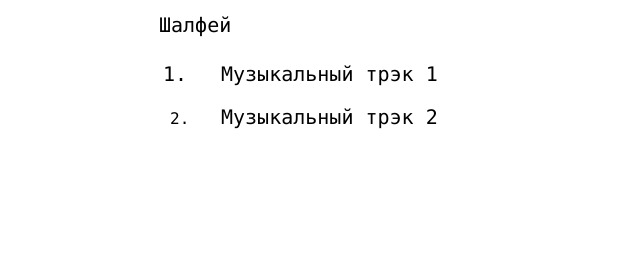
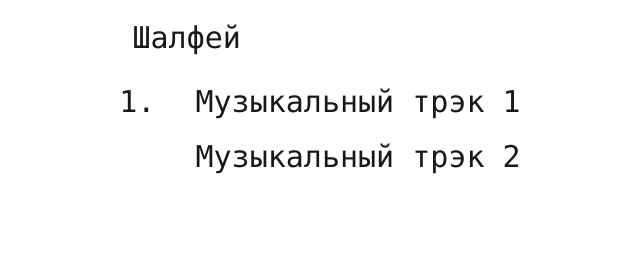
Before and after one commit to indexmod/shalfey, a plain HTML site: page index.html in a window 1280 px wide. Shown: the whole page, without its empty margins (81-721 px from the left). Drawn offline with Linux system fonts and the light colour scheme.

Commit message:
Update style-radio.css

```diff
--- a/style-radio.css
+++ b/style-radio.css
@@ -1,46 +1,52 @@
 body {
+    color: white;
     background-color: white;
-    color: black;
 }
 
 #wrapper {
     width: 100%;
     min-width: 100px;
-    max-width: 800px;
+    max-width: 853px;
     margin: 0px auto;
     padding: 1 1 1 1;
-
+    opacity: 0.9;
 }
 
-
+#hr,
+hr {
+    border: none;
+    background-color: black;
+    color: black;
+    height: 30px;
+   }
 
 
 h1 {
     font-family: 'Monaco', sans-serif;
-    font-weight: 200;
-    font-size: 20px;
+    font-weight: 500;
+    font-size: 30px;
     color: black;
 }
 
 p {
     font-family: 'Monaco', sans-serif;
-    font-weight: 200;
-    font-size: 20px;
-    line-height: 1em;
+    font-weight: 500;
+    font-size: 30px;
+    color: black;
 }
 
 a {
-    color: black;
+
     text-decoration: none;
     font-family: 'Monaco', sans-serif;
-    font-weight: 200;
-    font-size: 20px;
+    font-weight: 500;
+    font-size: 30px;
+    color: black;
 }
 
 ol li {
     position: relative;
-    font-family: 'Monaco', sans-serif;
-    margin: 0px;
+    margin: 1px;
     padding: 9px 2px 10px;
     cursor: pointer;
 }
@@ -48,19 +54,19 @@ ol li {
 ol li a {
     display: block;
     padding: 0px 0px 0px 20px;
-    font-family: 'Monaco', sans-serif;
 }
 
 li.playing {
+
+    font-family: 'Monaco', sans-serif;
+    font-weight: 500;
+    font-size: 30px;
     color: black;
-    font-family: 'Monaco', sans-serif;
-    font-weight: 200;
-    font-size: 20px;
 }
 
 li.playing a {
+    font-family: 'Monaco', sans-serif;
+    font-weight: 500;
+    font-size: 30px;
     color: black;
-    font-family: 'Monaco', sans-serif;
-    font-weight: 200;
-    font-size: 20px;
 }
```
